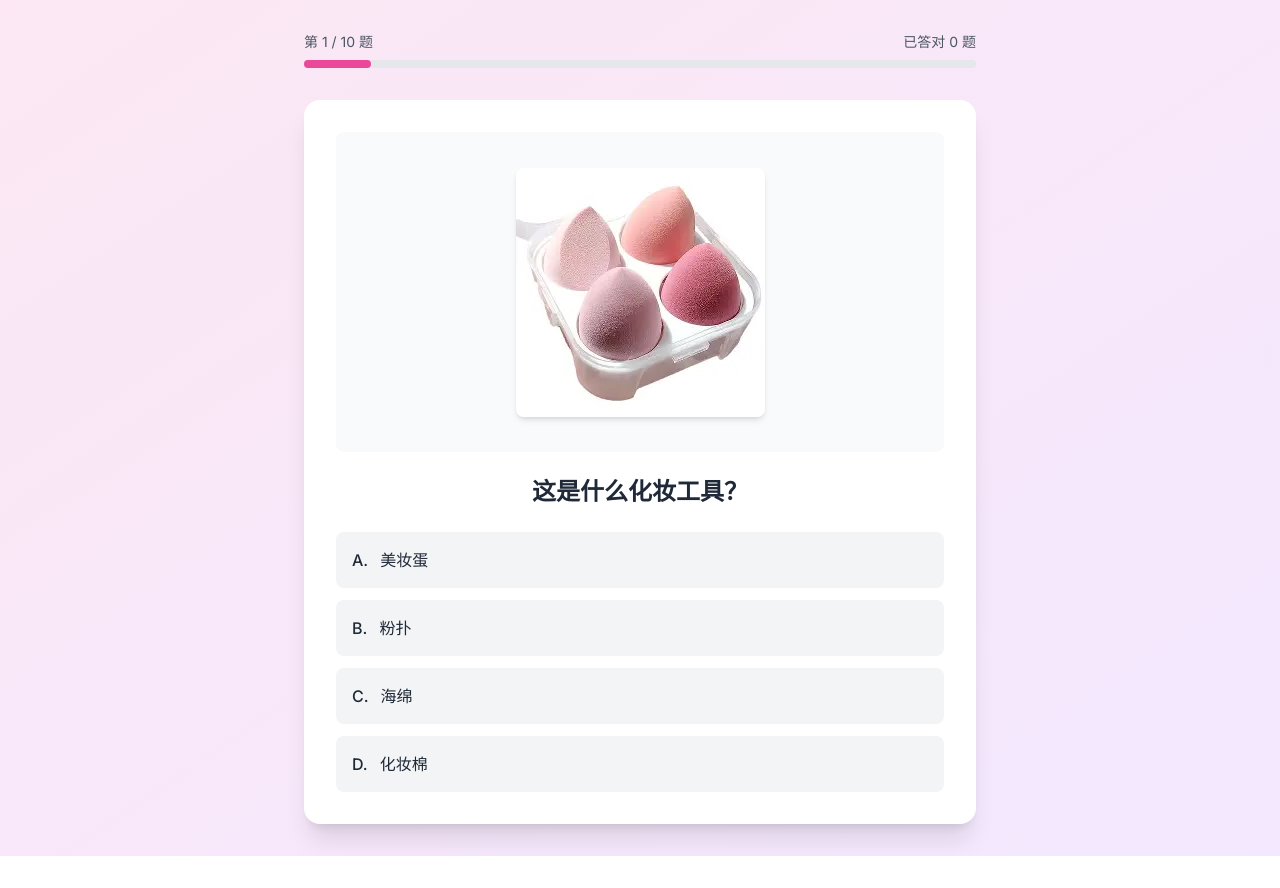
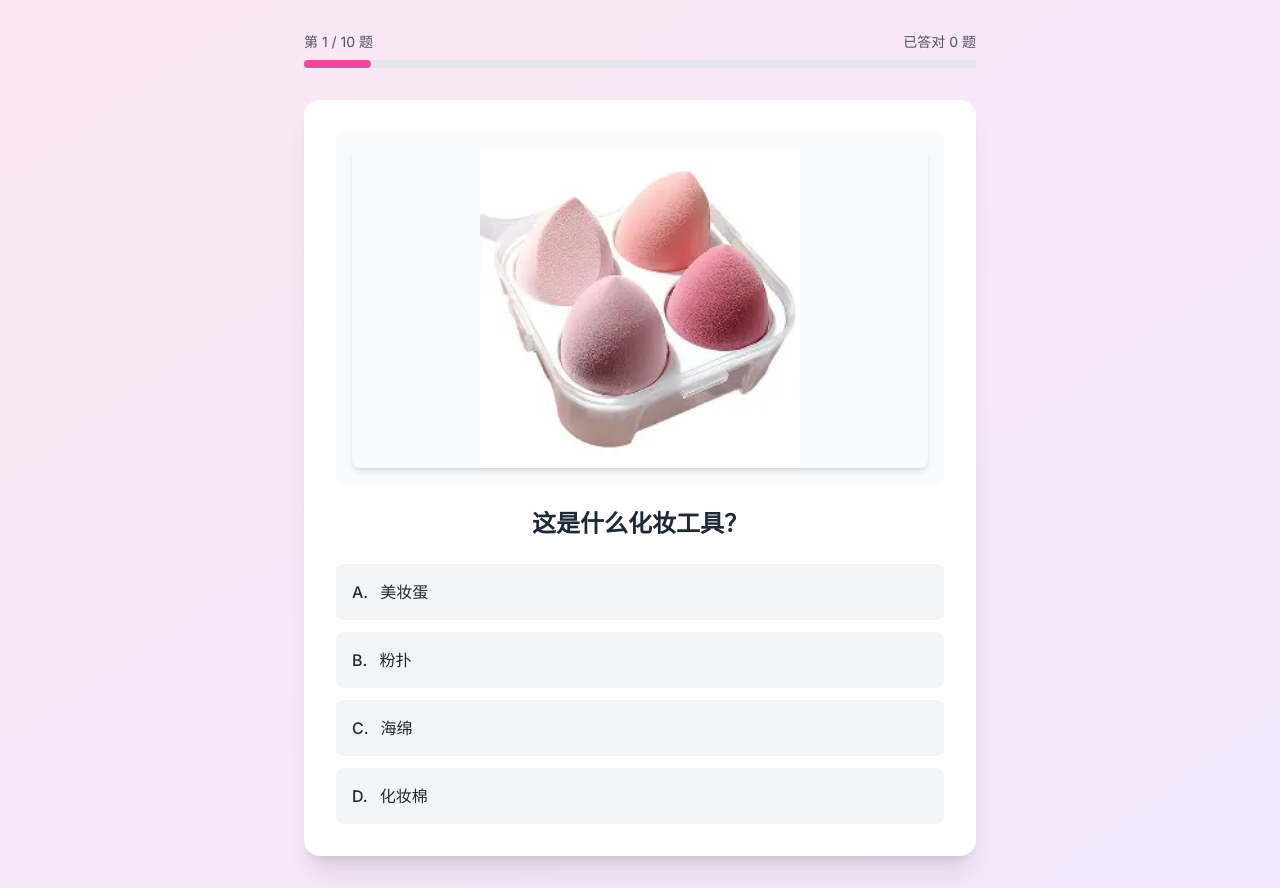
Before and after one commit to Jiawen-Zheng/cosmetics-quiz, a Next.js app: page /quiz in a window 1280 px wide. Before the commit the page ends 856 px from the top, so only its background shows below. Built offline with nearby package versions, Linux system fonts and the light colour scheme.

Commit message:
fix: 修复 ESLint 错误 - 转义特殊字符、使用 Link 和 Image 组件

```diff
--- a/src/app/copyright/page.tsx
+++ b/src/app/copyright/page.tsx
@@ -1,3 +1,5 @@
+import Link from 'next/link'
+
 export default function CopyrightPage() {
   return (
     <div className="min-h-screen bg-gradient-to-br from-pink-100 to-purple-100 py-12 px-4">
@@ -17,7 +19,7 @@ export default function CopyrightPage() {
             <h2 className="text-2xl font-semibold text-gray-800 mb-3">图片来源</h2>
             <ul className="list-disc list-inside space-y-2 leading-relaxed">
               <li>产品图片来自 Unsplash、Pexels 等免费图库，遵循相应的使用许可</li>
-              <li>品牌logo仅用于教育和识别目的，符合"合理使用"原则</li>
+              <li>品牌logo仅用于教育和识别目的，符合&ldquo;合理使用&rdquo;原则</li>
               <li>所有图片均不用于商业销售或盈利目的</li>
             </ul>
           </section>
@@ -32,7 +34,7 @@ export default function CopyrightPage() {
                 雅诗兰黛 (Estée Lauder)、兰蔻 (Lancôme)、迪奥 (Dior)、香奈儿 (Chanel)、
                 YSL (圣罗兰)、MAC、NARS、SK-II、资生堂 (Shiseido)、La Mer (海蓝之谜)、
                 兰芝 (Laneige)、悦诗风吟 (Innisfree)、美宝莲 (Maybelline)、
-                欧莱雅 (L'Oréal)、Tom Ford 等。
+                欧莱雅 (L&apos;Oréal)、Tom Ford 等。
               </p>
             </div>
             <p className="leading-relaxed mt-3">
@@ -69,12 +71,12 @@ export default function CopyrightPage() {
         </div>
 
         <div className="mt-8 text-center">
-          <a
+          <Link
             href="/"
             className="inline-block bg-pink-500 text-white px-8 py-3 rounded-full font-medium hover:bg-pink-600 transition-colors"
           >
             返回首页
-          </a>
+          </Link>
         </div>
       </div>
     </div>
--- a/src/app/quiz/page.tsx
+++ b/src/app/quiz/page.tsx
@@ -2,6 +2,7 @@
 
 import { useState, useEffect } from 'react'
 import { useRouter } from 'next/navigation'
+import Image from 'next/image'
 import { questions } from '@/data/questions'
 import { getRandomQuestions } from '@/utils/quiz'
 import { Question } from '@/types/question'
@@ -72,17 +73,15 @@ export default function QuizPage() {
         <div className="bg-white rounded-2xl shadow-xl p-8">
           {/* 图片 */}
           <div className="mb-6 flex justify-center items-center bg-gray-50 rounded-lg p-4" style={{ minHeight: '320px' }}>
-            <img
-              src={currentQuestion.image}
-              alt="化妆品"
-              className="max-w-full max-h-80 object-contain rounded-lg shadow-md"
-              style={{
-                width: 'auto',
-                height: 'auto',
-                maxWidth: '100%',
-                maxHeight: '320px'
-              }}
-            />
+            <div className="relative w-full h-80">
+              <Image
+                src={currentQuestion.image}
+                alt="化妆品"
+                fill
+                className="object-contain rounded-lg shadow-md"
+                sizes="(max-width: 768px) 100vw, 600px"
+              />
+            </div>
           </div>
 
           {/* 问题 */}
```
